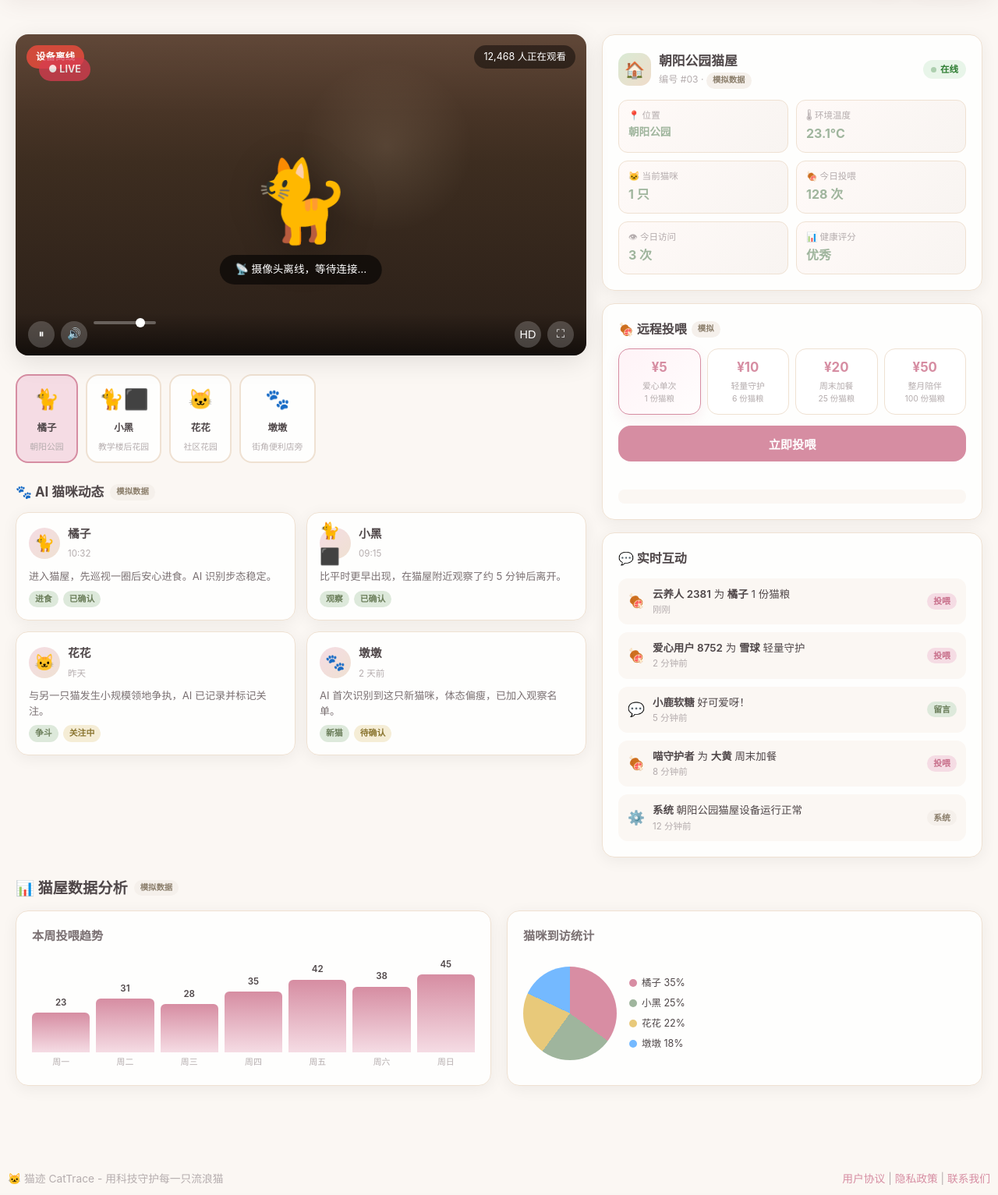
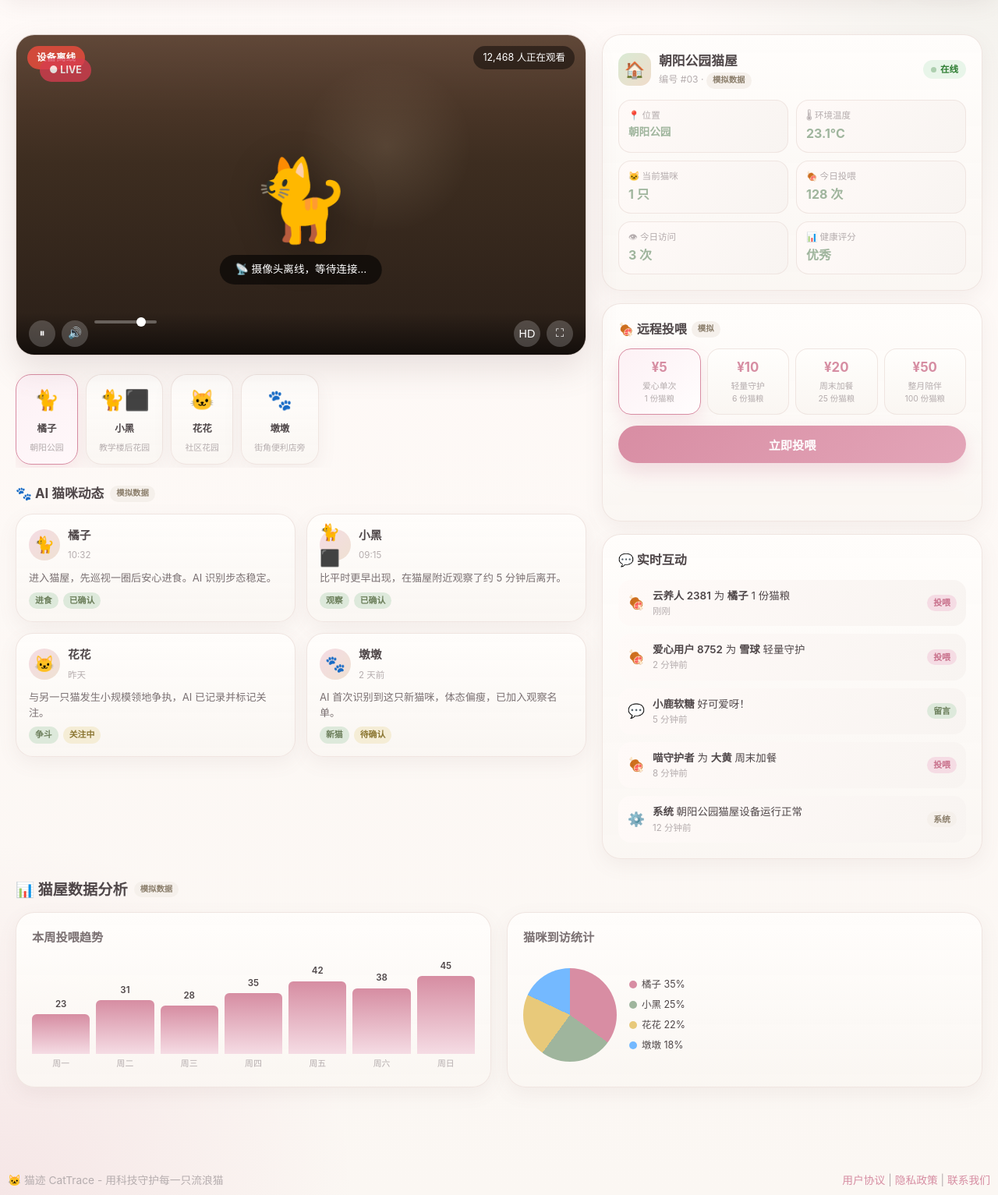
Before and after one commit to Nanase233/CatTrace, a Flask app: page /live in a window 1280 px wide. Shown: the part 78-1611 px from the top of the page at 78% size. Run offline with Flask 2, Linux system fonts and the light colour scheme.

Commit message:
style: 云直播页视觉风格对齐首页（暖色渐变背景、大圆角卡片、柔和阴影、悬浮交互、胶囊渐变按钮）

```diff
--- a/templates/live.html
+++ b/templates/live.html
@@ -24,6 +24,21 @@
     <!-- ===== 云直播页面专属内联样式 ===== -->
     <style>
         /* === 云直播页面专属样式 === */
+        /* 视觉对齐首页 Blush & Sage 体系：
+           - 三层暖色渐变页面背景（粉色/鼠尾草绿光晕 + 奶油底色）
+           - 卡片大圆角 22~24px + 半透明白渐变背景
+           - 暖棕色调柔和阴影 rgba(123,97,101,...)
+           - 悬停上浮 + 阴影加深的「悬浮感」交互 */
+
+        /* 页面背景覆盖 style.css 的纯色 --bg，与首页 body 完全一致 */
+        body {
+            background:
+                radial-gradient(circle at left bottom, rgba(216,141,163,0.16), transparent 22%),
+                radial-gradient(circle at right top, rgba(159,181,157,0.14), transparent 20%),
+                linear-gradient(180deg, #fffaf8 0%, #fbf7f3 100%);
+            min-height: 100vh;
+            color: #4f4749;
+        }
 
         /* .live-page 直播页面主容器：限制最大宽度 1440px，居中显示 */
         .live-page { max-width: 1440px; margin: 0 auto; padding: 24px 20px 60px; }
@@ -45,15 +60,16 @@
         /* .live-main 左侧直播主区域：纵向弹性布局 */
         .live-main { display: flex; flex-direction: column; gap: 20px; min-width: 0; }
 
-        /* .live-video-wrap 视频容器：16:9 宽高比，圆角，溢出隐藏，渐变背景模拟猫屋场景 */
+        /* .live-video-wrap 视频容器：16:9 宽高比，大圆角与首页面板一致，暖色阴影 */
         .live-video-wrap {
             position: relative;
             width: 100%;
             aspect-ratio: 16 / 9;
-            border-radius: var(--radius);
+            border-radius: 24px;
             overflow: hidden;
             background: linear-gradient(180deg, #5a4030 0%, #3d2d20 40%, #2a1f18 100%);
-            box-shadow: var(--shadow-lg);
+            box-shadow: 0 18px 40px rgba(123, 97, 101, 0.16);
+            border: 1px solid rgba(239, 228, 223, 0.9);
         }
         /* .live-video-wrap::before 视频容器装饰层：模拟光晕和顶部高光效果 */
         .live-video-wrap::before {
@@ -170,18 +186,29 @@
         .cat-switcher::-webkit-scrollbar { height: 4px; }
         .cat-switcher::-webkit-scrollbar-thumb { background: var(--border); border-radius: 2px; }
 
-        /* .switch-card 猫屋切换卡片：纵向排列 emoji + 名称 + 状态，可点击切换 */
+        /* .switch-card 猫屋切换卡片：纵向排列 emoji + 名称 + 状态，可点击切换
+           圆角 + 暖色边框 + 悬停上浮，对齐首页卡片交互 */
         .switch-card {
             flex-shrink: 0;
             display: flex; flex-direction: column; align-items: center; gap: 6px;
-            padding: 10px 14px; border-radius: 16px;
-            background: var(--bg-card); border: 2px solid var(--border);
-            cursor: pointer; transition: all var(--transition);
+            padding: 12px 16px; border-radius: 20px;
+            background: linear-gradient(180deg, rgba(255,253,251,0.95), rgba(250,246,242,0.92));
+            border: 1px solid rgba(239, 228, 223, 0.9);
+            box-shadow: 0 8px 24px rgba(123, 97, 101, 0.08);
+            cursor: pointer; transition: all 0.25s ease;
             min-width: 80px;
         }
-        .switch-card:hover { border-color: var(--primary); transform: translateY(-2px); }
-        /* .switch-card.active 当前选中卡片：主题色边框和浅色背景 */
-        .switch-card.active { border-color: var(--primary); background: var(--primary-light); }
+        .switch-card:hover {
+            border-color: rgba(216, 141, 163, 0.55);
+            transform: translateY(-3px);
+            box-shadow: 0 14px 30px rgba(123, 97, 101, 0.14);
+        }
+        /* .switch-card.active 当前选中卡片：粉色渐变底 + 品牌色边框 */
+        .switch-card.active {
+            border-color: #d88da3;
+            background: linear-gradient(135deg, #fdf1f5, #fff8fa);
+            box-shadow: 0 10px 24px rgba(216, 141, 163, 0.18);
+        }
         .switch-card .emoji { font-size: 1.6rem; }
         .switch-card .name { font-size: 0.78rem; font-weight: 600; color: var(--text); }
         .switch-card .status { font-size: 0.68rem; color: var(--text-muted); }
@@ -189,11 +216,14 @@
         /* .live-sidebar 右侧边栏：纵向弹性布局 */
         .live-sidebar { display: flex; flex-direction: column; gap: 16px; }
 
+        /* 卡片通用风格（对齐首页 .panel）：半透明白渐变 + 大圆角 + 暖棕柔和阴影 */
         /* .house-info-card 猫屋信息卡片 */
         .house-info-card {
-            background: var(--bg-card); border-radius: var(--radius);
-            padding: 20px; box-shadow: var(--shadow);
-            border: 1px solid var(--border);
+            background: linear-gradient(180deg, rgba(255,253,251,0.95), rgba(250,246,242,0.92));
+            border-radius: 24px;
+            padding: 20px;
+            box-shadow: 0 8px 24px rgba(123, 97, 101, 0.08);
+            border: 1px solid rgba(239, 228, 223, 0.9);
         }
         /* .house-info-header 猫屋信息头部：图标 + 名称/编号 + 在线状态 */
         .house-info-header {
@@ -235,20 +265,22 @@
             display: grid; grid-template-columns: 1fr 1fr;
             gap: 10px; margin-top: 12px;
         }
-        /* .metric-item 单个指标项：渐变背景卡片 */
+        /* .metric-item 单个指标项：暖色渐变小卡片，圆角与首页内部卡片一致 */
         .metric-item {
-            padding: 10px 12px; border-radius: 12px;
+            padding: 10px 12px; border-radius: 16px;
             background: linear-gradient(135deg, #fffaf8, #f8f4f1);
-            border: 1px solid var(--border);
+            border: 1px solid rgba(239, 228, 223, 0.9);
         }
         .metric-label { font-size: 0.72rem; color: var(--text-muted); }
         .metric-value { font-size: 1rem; font-weight: 700; color: var(--secondary); margin-top: 2px; }
 
         /* .feed-section 远程投喂区域 */
         .feed-section {
-            background: var(--bg-card); border-radius: var(--radius);
-            padding: 20px; box-shadow: var(--shadow);
-            border: 1px solid var(--border);
+            background: linear-gradient(180deg, rgba(255,253,251,0.95), rgba(250,246,242,0.92));
+            border-radius: 24px;
+            padding: 20px;
+            box-shadow: 0 8px 24px rgba(123, 97, 101, 0.08);
+            border: 1px solid rgba(239, 228, 223, 0.9);
         }
         .feed-section h4 {
             font-size: 1rem; margin-bottom: 12px;
@@ -260,33 +292,43 @@
             display: grid; grid-template-columns: repeat(4, 1fr);
             gap: 8px; margin-bottom: 14px;
         }
-        /* .feed-pkg 单个投喂套餐卡片：价格 + 标签 + 描述 */
+        /* .feed-pkg 单个投喂套餐卡片：价格 + 标签 + 描述，悬停上浮 */
         .feed-pkg {
-            padding: 10px 8px; border-radius: 14px;
-            border: 1.5px solid var(--border);
-            background: #fff; text-align: center;
-            cursor: pointer; transition: all var(--transition);
+            padding: 10px 8px; border-radius: 16px;
+            border: 1px solid rgba(239, 228, 223, 0.9);
+            background: linear-gradient(180deg, #fffefc, #faf6f2);
+            text-align: center;
+            cursor: pointer; transition: all 0.25s ease;
         }
-        .feed-pkg:hover { border-color: var(--primary); }
-        /* .feed-pkg.active 当前选中套餐：主题色边框 + 粉色渐变背景 + 阴影 */
+        .feed-pkg:hover {
+            border-color: rgba(216, 141, 163, 0.55);
+            transform: translateY(-2px);
+            box-shadow: 0 10px 22px rgba(123, 97, 101, 0.1);
+        }
+        /* .feed-pkg.active 当前选中套餐：粉色渐变 + 品牌色边框 + 粉色柔和阴影 */
         .feed-pkg.active {
-            border-color: var(--primary);
-            background: linear-gradient(135deg, #fff3f7, #fffdfd);
-            box-shadow: 0 6px 16px rgba(216,141,163,0.14);
+            border-color: #d88da3;
+            background: linear-gradient(135deg, #fdf1f5, #fffdfd);
+            box-shadow: 0 10px 24px rgba(216, 141, 163, 0.2);
         }
         .feed-pkg .price { font-size: 1.05rem; font-weight: 700; color: var(--primary); }
         .feed-pkg .desc { font-size: 0.68rem; color: var(--text-muted); margin-top: 2px; }
         .feed-pkg .amount { font-size: 0.65rem; color: var(--text-muted); }
 
-        /* .feed-btn 投喂按钮：全宽，主题色背景 */
+        /* .feed-btn 投喂按钮：胶囊形 + 品牌粉渐变 + 彩色投影，与首页 .btn-primary 一致 */
         .feed-btn {
-            width: 100%; padding: 12px; border: none; border-radius: 16px;
-            background: var(--primary); color: #fff;
+            width: 100%; padding: 13px; border: none; border-radius: 999px;
+            background: linear-gradient(135deg, #d88da3, #e3a5b8);
+            color: #fff;
             font-size: 0.95rem; font-weight: 700; cursor: pointer;
-            transition: all var(--transition);
+            box-shadow: 0 12px 24px rgba(216, 141, 163, 0.26);
+            transition: 0.25s ease;
             font-family: var(--font);
         }
-        .feed-btn:hover { background: var(--primary-dark); transform: translateY(-1px); box-shadow: 0 4px 14px rgba(216,141,163,0.4); }
+        .feed-btn:hover {
+            transform: translateY(-2px);
+            box-shadow: 0 18px 28px rgba(216, 141, 163, 0.32);
+        }
         /* .feed-btn:disabled 禁用状态：半透明，禁止光标 */
         .feed-btn:disabled { opacity: 0.5; cursor: not-allowed; transform: none !important; }
 
@@ -321,9 +363,11 @@
         /* .interaction-feed 实时互动流区域：弹性布局，高度自适应 */
         .live-col--chat { align-self: stretch; }
         .interaction-feed {
-            background: var(--bg-card); border-radius: var(--radius);
-            padding: 20px; box-shadow: var(--shadow);
-            border: 1px solid var(--border);
+            background: linear-gradient(180deg, rgba(255,253,251,0.95), rgba(250,246,242,0.92));
+            border-radius: 24px;
+            padding: 20px;
+            box-shadow: 0 8px 24px rgba(123, 97, 101, 0.08);
+            border: 1px solid rgba(239, 228, 223, 0.9);
             display: flex; flex-direction: column;
             flex: 1 1 auto; min-height: 0;
         }
@@ -341,11 +385,12 @@
         .feed-list::-webkit-scrollbar { width: 4px; }
         .feed-list::-webkit-scrollbar-thumb { background: var(--border); border-radius: 2px; }
 
-        /* .feed-item 单条互动消息：图标 + 内容 + 标签 */
+        /* .feed-item 单条互动消息：图标 + 内容 + 标签，暖白圆角行 */
         .feed-item {
             display: flex; align-items: center; gap: 10px;
-            padding: 10px 12px; border-radius: 12px;
-            background: var(--bg); font-size: 0.84rem;
+            padding: 10px 12px; border-radius: 16px;
+            background: linear-gradient(135deg, #fffaf8, #f8f4f1);
+            font-size: 0.84rem;
             min-width: 0; line-height: 1.5;
         }
         .feed-item-icon { font-size: 1.1rem; flex-shrink: 0; }
@@ -377,15 +422,21 @@
             display: grid; grid-template-columns: repeat(2, minmax(0, 1fr));
             gap: 14px;
         }
-        /* .activity-card 单张 AI 动态卡片：可点击，hover 时上浮 */
+        /* .activity-card 单张 AI 动态卡片：可点击，hover 时上浮 + 阴影加深 */
         .activity-card {
             min-width: 0; width: 100%;
-            background: var(--bg-card); border-radius: var(--radius);
-            padding: 16px; box-shadow: var(--shadow);
-            border: 1px solid var(--border);
-            cursor: pointer; transition: all var(--transition);
+            background: linear-gradient(180deg, rgba(255,253,251,0.95), rgba(250,246,242,0.92));
+            border-radius: 22px;
+            padding: 16px;
+            box-shadow: 0 8px 24px rgba(123, 97, 101, 0.08);
+            border: 1px solid rgba(239, 228, 223, 0.9);
+            cursor: pointer; transition: all 0.25s ease;
         }
-        .activity-card:hover { box-shadow: var(--shadow-lg); transform: translateY(-2px); border-color: var(--primary); }
+        .activity-card:hover {
+            box-shadow: 0 18px 40px rgba(123, 97, 101, 0.12);
+            transform: translateY(-4px);
+            border-color: rgba(216, 141, 163, 0.55);
+        }
         /* .activity-card-header 动态卡片头部：头像 + 名称 + 时间 */
         .activity-card-header { display: flex; align-items: center; gap: 10px; margin-bottom: 10px; }
         /* .activity-avatar 猫咪头像：圆形渐变背景 */
@@ -423,9 +474,11 @@
         }
         /* .analytics-card 数据分析卡片：纵向弹性布局，最小高度 220px */
         .analytics-card {
-            background: var(--bg-card); border-radius: var(--radius);
-            padding: 20px; box-shadow: var(--shadow);
-            border: 1px solid var(--border);
+            background: linear-gradient(180deg, rgba(255,253,251,0.95), rgba(250,246,242,0.92));
+            border-radius: 24px;
+            padding: 20px;
+            box-shadow: 0 8px 24px rgba(123, 97, 101, 0.08);
+            border: 1px solid rgba(239, 228, 223, 0.9);
             display: flex; flex-direction: column;
             min-width: 0; min-height: 220px;
         }
```
